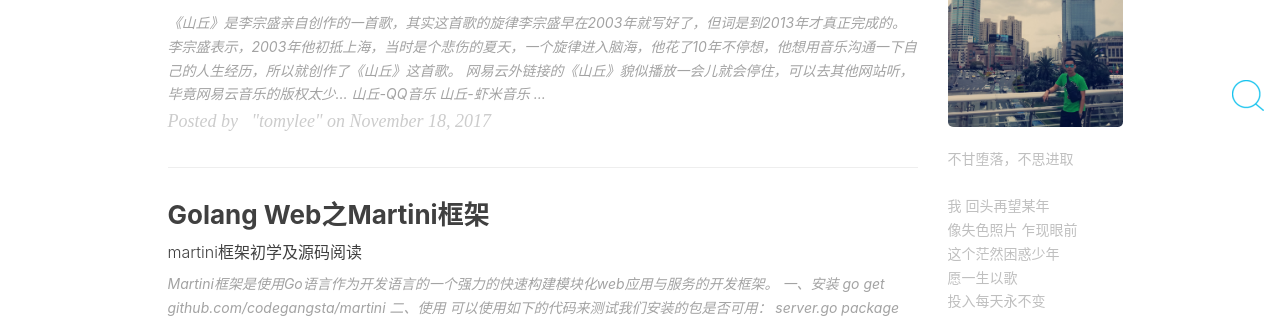
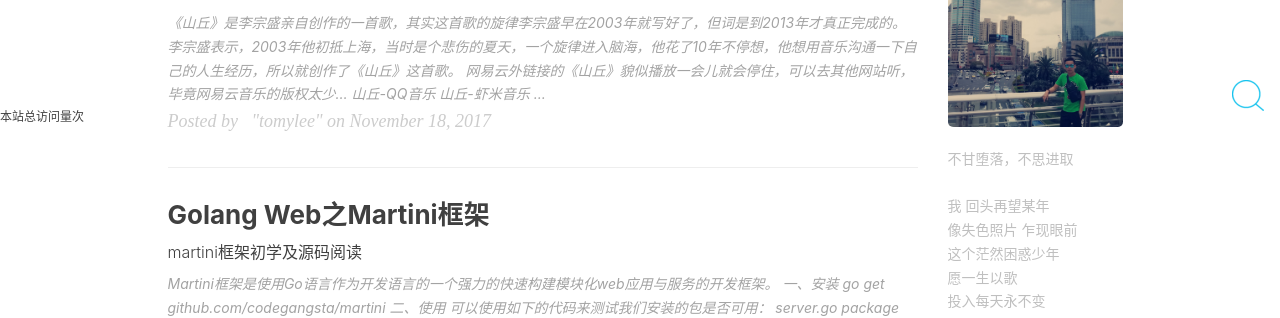
Before and after one commit to Tomy-Lee/Tomy-Lee.github.io, a Jekyll site: the page built from index.html, in a window 1280 px wide. Shown: the part 769-1087 px from the top of the page. Built offline with Jekyll 4.4.1, drawn with Linux system fonts in a browser that asks for light colours; nearby versions of some CDN libraries; the list of posts is cut into pages by our own code; comment, search, counter and statistics services are not loaded.

Commit message:
Update footer.html

```diff
--- a/_includes/footer.html
+++ b/_includes/footer.html
@@ -104,7 +104,7 @@
             </div>
         </div>
     </div>
-     <div align="left" style="color:#CFCFCF">
+     <div style="position:absolute;bottom:0px;padding:left;margin:0px">
              <script async src="//dn-lbstatics.qbox.me/busuanzi/2.3/busuanzi.pure.mini.js"></script>
             <span id="busuanzi_container_site_pv" style="font-size:12px">本站总访问量<span id="busuanzi_value_site_pv" style="font-size:12px"></span>次</span>
                 </div>
```
